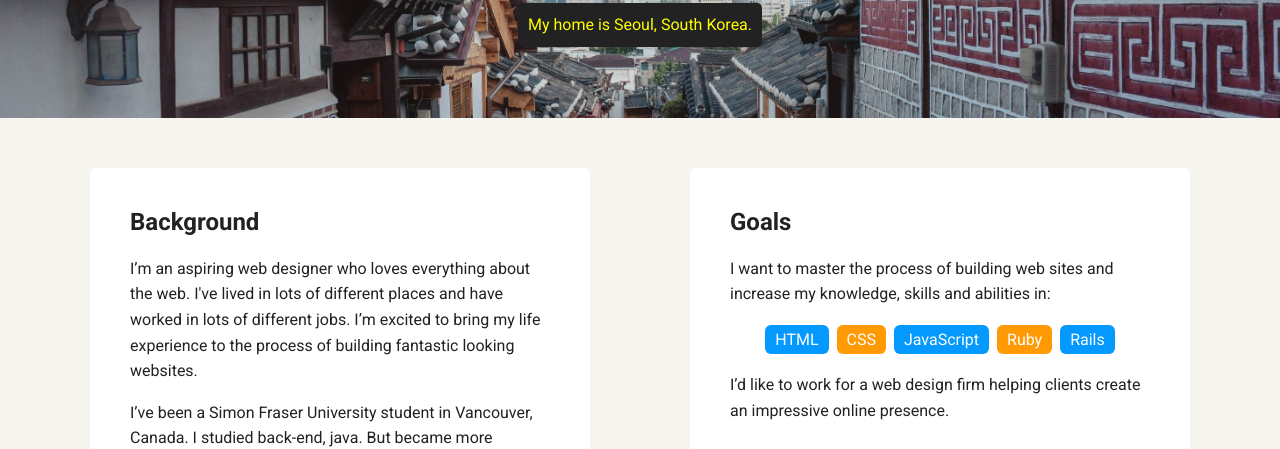
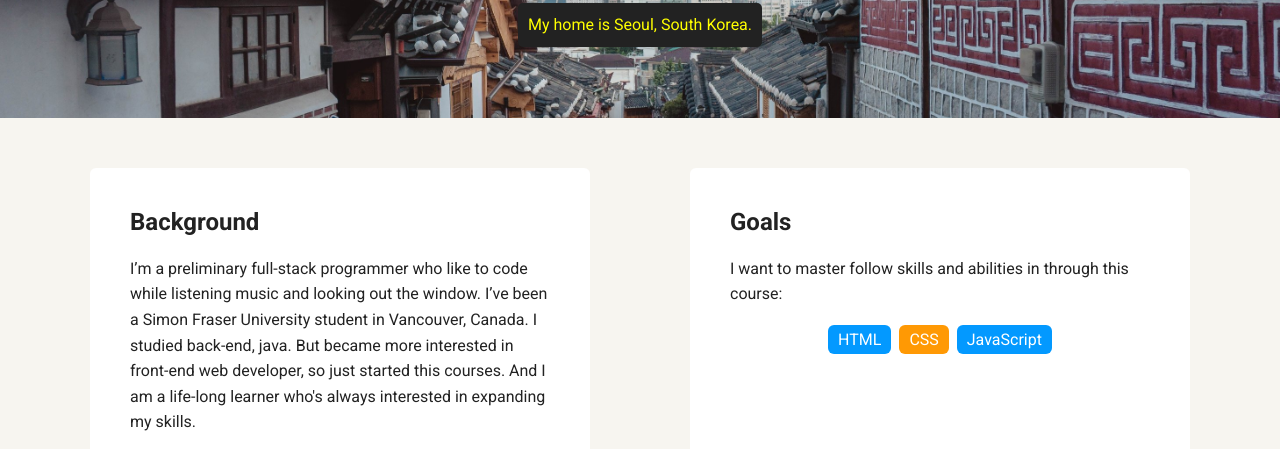
Before and after one commit to RelaxingVibe/my_personal_profile_page, a plain HTML site: page index.html in a window 1280 px wide. Shown: the part 352-801 px from the top of the page. Drawn offline with Linux system fonts and the light colour scheme; a web font is replaced by a local one.

Commit message:
Update index.html

```diff
--- a/index.html
+++ b/index.html
@@ -25,21 +25,17 @@
     <main class="flex">
       <div class="card">
         <h2>Background</h2>
-        <p>I’m an aspiring web designer who loves everything about the web. I've lived in lots of different places and have worked in lots of different jobs. I’m excited to bring my life experience to the process of building fantastic looking websites.</p>
-        <p>I’ve been a Simon Fraser University student in Vancouver, Canada. I studied back-end, java. But became more interested in front-end web developer, so just started this courses. And I am a life-long learner who's always interested in expanding my skills.</p>
+        <p>I’m a preliminary full-stack programmer who like to code while listening music and looking out the window. I’ve been a Simon Fraser University student in Vancouver, Canada. I studied back-end, java. But became more interested in front-end web developer, so just started this courses. And I am a life-long learner who's always interested in expanding my skills.</p>
       </div>
 
       <div class="card">
         <h2>Goals</h2>
-        <p>I want to master the process of building web sites and increase my knowledge, skills and abilities in:</p>
+        <p>I want to master follow skills and abilities in through this course:</p>
         <ul class="skills">
           <li>HTML</li>
           <li>CSS</li>
           <li>JavaScript</li>
-          <li>Ruby</li>
-          <li>Rails</li>
         </ul>
-        <p>I’d like to work for a web design firm helping clients create an impressive online presence.</p>
       </div>
 
     </main>
```
